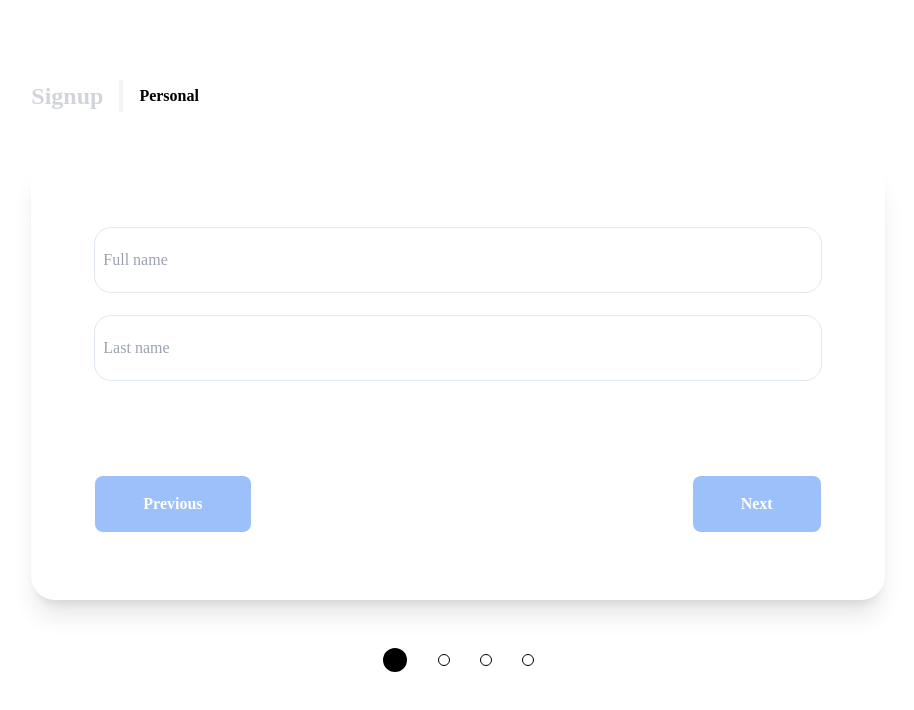
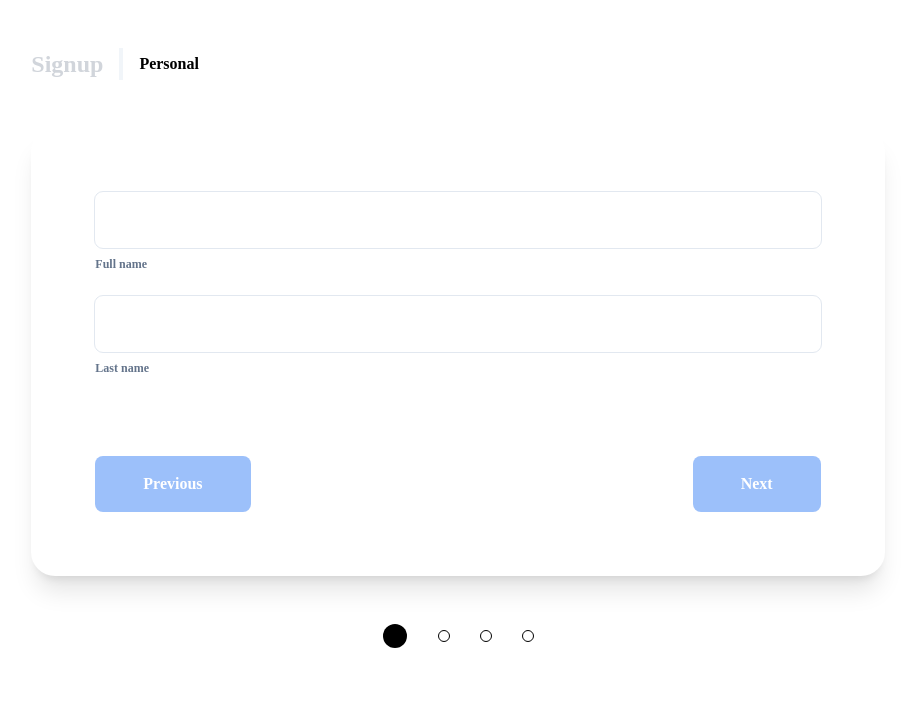
Before and after one commit to benwainaina/multi-step-form-in-react, a Next.js app: page /auth/signup in a window 1280 px wide. Shown: the top 710 px of the page, without its empty margins (182-1096 px from the left). Built offline with nearby package versions, Linux system fonts and the light colour scheme; a web font is replaced by a local one.

Commit message:
update styling

```diff
--- a/src/app/auth/signup/page.tsx
+++ b/src/app/auth/signup/page.tsx
@@ -84,9 +84,9 @@ export default function Signup() {
   return (
     currentFormStep && (
       <div className="grid w-full h-full">
-        <div className="flex flex-col w-11/12 md:w-10/12 lg:w-9/12 xl:w-8/12 2xl:w-6/12 h-4/5 min-w-96 flex flex-col justify-self-center self-center">
+        <div className="flex flex-col w-11/12 md:w-10/12 lg:w-9/12 xl:w-8/12 2xl:w-6/12 min-w-96 h-4/5 flex flex-col mt-12 justify-self-center">
           <HeaderComponent activeStep={currentFormStep} />
-          <div className="bg-white grow p-16 rounded-[24px] shadow-xl flex flex-col justify-center gap-y-24">
+          <div className="bg-white p-16 rounded-[24px] shadow-xl flex flex-col gap-y-20">
             {returnStepToRender()}
             <NavigationComponent
               availabelSteps={signupSteps}
--- a/src/app/auth/signup/views/experience/Experience.component.tsx
+++ b/src/app/auth/signup/views/experience/Experience.component.tsx
@@ -22,8 +22,15 @@ export const ExperienceComponent = ({
       django: "",
       angular: "",
       react: "",
+      reactnative: "",
     },
-    requiredFormFields: { python: "", django: "", angular: "", react: "" },
+    requiredFormFields: {
+      python: "",
+      django: "",
+      angular: "",
+      react: "",
+      reactnative: "",
+    },
   });
 
   /**
--- a/src/app/shared/components/input-field/InputField.component.tsx
+++ b/src/app/shared/components/input-field/InputField.component.tsx
@@ -11,7 +11,7 @@ export const InputFieldComponent = ({
   initialValue: any;
   onChange: Function;
 }) => {
-  const [value, setValue] = useState("");
+  const [value, setValue] = useState(initialValue);
 
   useEffect(() => {
     if (initialValue !== undefined) {
@@ -20,12 +20,18 @@ export const InputFieldComponent = ({
   }, [initialValue]);
 
   return (
-    <input
-      className="w-full py-5 pl-2 outline outline-1 outline-slate-200 rounded-2xl font-poppins"
-      type={type}
-      placeholder={placeholder}
-      value={value}
-      onChange={({ target: { value: newTextValue } }) => onChange(newTextValue)}
-    />
+    <div className="flex gap-y-2 flex-col">
+      <input
+        className="w-full py-4 pl-2 outline outline-1 outline-slate-200 rounded-lg font-poppins"
+        type={type}
+        value={value}
+        onChange={({ target: { value: newTextValue } }) =>
+          onChange(newTextValue)
+        }
+      />
+      <span className="font-poppins text-xs text-slate-500 font-bold">
+        {placeholder}
+      </span>
+    </div>
   );
 };
--- a/src/app/shared/useMultistepForm.ts
+++ b/src/app/shared/useMultistepForm.ts
@@ -70,7 +70,6 @@ export const useMultistepForm = () => {
    * set the validity of the current
    */
   const onCurrentStepIsValid = useCallback((validity: boolean) => {
-    console.log("a", validity);
     setCurrentStepIsValid(validity);
   }, []);
 
```
